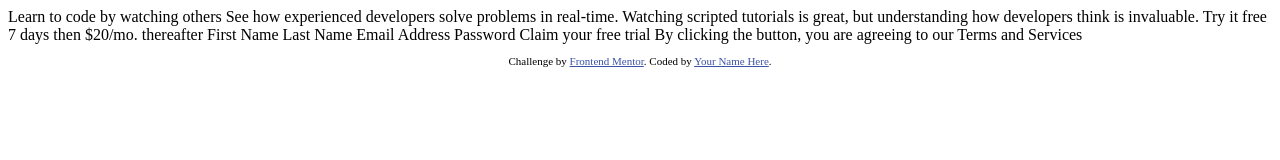
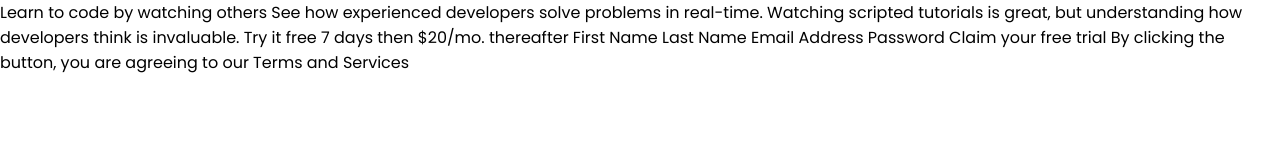
Before and after one commit to lmpko/frontendmentor-intro-component-with-signup-form-master, a plain HTML site: page index.html in a window 1280 px wide. Drawn offline with Linux system fonts and the light colour scheme.

Commit message:
fonts added, css file created with colors variables and body element gets fonts

```diff
--- /dev/null
+++ b/app.css
@@ -0,0 +1,16 @@
+
+:root{
+    --primary-color: hsl(0, 100%, 74%);
+    --secondary-color: hsl(154, 59%, 51%);
+
+    --tertiary-color: hsl(248, 32%, 49%);
+
+    --fouthary-color: hsl(249, 10%, 26%) ;
+    --fifthary-color: hsl(246, 25%, 77%);
+}
+
+body{
+    font-size: 1rem;
+    margin: 0;
+    font-family: 'Poppins', sans-serif;
+}
--- a/index.html
+++ b/index.html
@@ -6,13 +6,15 @@
 
   <link rel="icon" type="image/png" sizes="32x32" href="./images/favicon-32x32.png">
 
+  <link rel="stylesheet" href="app.css">
+
+  <link rel="preconnect" href="https://fonts.googleapis.com">
+  <link rel="preconnect" href="https://fonts.gstatic.com" crossorigin>
+  <link href="https://fonts.googleapis.com/css2?family=Poppins:wght@400;500;600;700&display=swap" rel="stylesheet">
+
   <title>Frontend Mentor | Intro component with sign up form</title>
 
-  <!-- Feel free to remove these styles or customise in your own stylesheet 👍 -->
-  <style>
-    .attribution { font-size: 11px; text-align: center; }
-    .attribution a { color: hsl(228, 45%, 44%); }
-  </style>
+
 </head>
 <body>
 
@@ -32,11 +34,5 @@
 
   By clicking the button, you are agreeing to our Terms and Services
 
-  <footer>
-    <p class="attribution">
-      Challenge by <a href="https://www.frontendmentor.io?ref=challenge" target="_blank">Frontend Mentor</a>.
-      Coded by <a href="#">Your Name Here</a>.
-    </p>
-  </footer>
 </body>
 </html>
```
